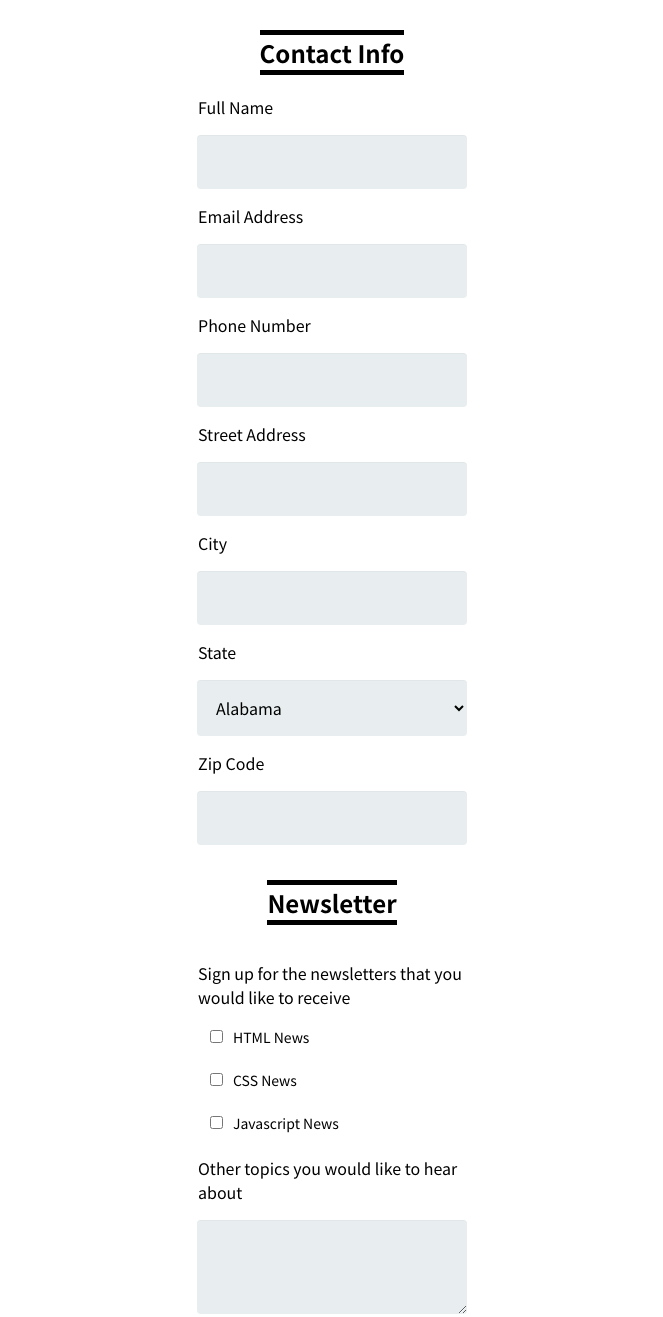
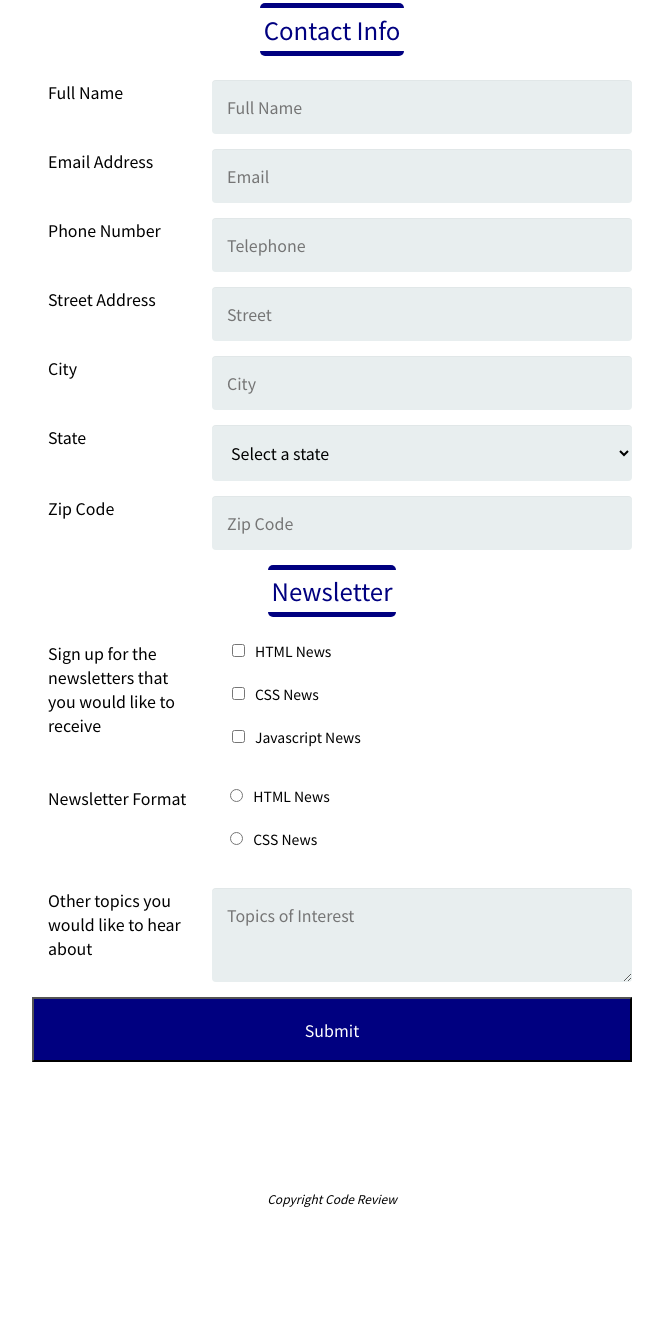
Before and after one commit to nickgitshub/treehouse-front-end-project-3, a plain HTML site: page index.html in a window 1280 px wide. Shown: the part 255-1572 px from the top of the page, without its empty margins (308-971 px from the left). After the commit the page ends 1474 px from the top, so only its background shows below. Drawn offline with Linux system fonts and the light colour scheme.

Commit message:
Final Edits
Final Edits

```diff
--- a/CSS/styles.css
+++ b/CSS/styles.css
@@ -9,8 +9,6 @@
 }
 
 body{
-	margin-block-start: 0em;
-    margin-block-end: 0em;
 	margin: 0em;
 	padding: 0em;
 	text-align: center;
@@ -43,12 +41,15 @@ form p{
 	text-align: left;
 }
 
-input{
-}
+textarea{
+	height: 4em;
+	width: 80%;
+	margin-bottom: 16px;
+	}
 
 input[type="text"],
 input[type="email"],
-input[type="telephone"],
+input[type="tel"],
 select,
 textarea{
 	border: none;
@@ -56,37 +57,46 @@ textarea{
 	margin: 0;
 	outline: 0;
 	padding: 15px;
-	width: 80%;
+	width: 95%;
 	background-color: #e8eeef;
   	color: black;
   	box-shadow: 0 1px 0 rgba(0,0,0,0.03) inset;
   	margin-bottom: 15px;
   	border-radius: 4px;
+  	transition: width .35s;
 }
 
-select{
-  width: 270px;
+input[type="text"]:focus,
+input[type="email"]:focus,
+input[type="tel"]:focus{
+	width: 100%;
+	box-shadow: 0 0 0 2px;
 }
 
-textarea{
-	height: 4em;
-	width: 80%;
-	}
+textarea:focus{
+	width: 100%;
+	box-shadow: 0 0 0 2px;
+}
 
-fieldset{
-	margin-inline-start: 0px;
-    margin-inline-end: 0px;
-    padding-block-start: 0em;
-    padding-inline-start: 0em;
-    padding-inline-end: 0em;
-    padding-block-end: 0em;
+select:focus{
+	width: calc(100% + 30px);
+	box-shadow: 0 0 0 2px;
 }
+
+
+select{
+  width: calc(100% + 30px);
+}
+
+
 
 label{
 	display: block;
 	margin-bottom: 1em;
 	text-align: left;
 	padding: 0 1em 0 1em;
+	max-width: 140px;
+	word-wrap: break-word;
 }
 
 button{
@@ -94,7 +104,7 @@ button{
 	padding: 19px 39px 18px 39px;
 	color: #FFF;
   	background-color: navy;
-  	width: 90%;
+  	width: 85%;
 
 }
 
@@ -104,15 +114,25 @@ h1{
 	font-size: 2em;
 }
 
-form h2{
-	border-top: 5px solid black;
-	border-bottom: 5px solid black;
+legend{
+	font-size: 1.5em;
+	margin-top: 1em;
+	margin-bottom: 1em;
+	border-top: 5px solid navy;
+	border-bottom: 5px solid navy;
+	color: navy;
+	padding: .15em;
+	border-radius: 5px;
 }
 
 
 footer{
 	text-align: center;
+	font-style: italic;
+	font-size: 12px;
+	margin-bottom: 1em;
 }
+
 
 /* =================================
  Classes and Wrappers
@@ -120,15 +140,16 @@ footer{
 
 
 .top-description{
-	margin-bottom: 0px;
-	margin-top: -4em;
-
+	margin-bottom: 1em;
+	margin-top: -2.5em;
+	background-color: lightgrey;
+	padding: 1em;
+	border-radius: .15em;
 }
 
 .contact-info input{
-	width: 80%;
 
-	}
+}
 
 
 .check{
@@ -143,12 +164,17 @@ footer{
 	font-size: 14px;
 }
 
+.news-field-wrapper{
+	margin: 0px 0px 16px 0px;
+}
+
 
 /*Main Wrapper*/
 
 .main-wrapper{
 	max-width: 300px;
 	margin: 10% auto;
+	display: inline-block;
 }
 
 
@@ -156,3 +182,70 @@ footer{
 /* =================================
   Media Queries
 ==================================== */
+
+@media (min-width: 768px){
+
+	fieldset{
+		width: 600px;
+	}
+
+	button{
+		width: 100%;
+	}
+
+
+	input[type="text"],
+	input[type="email"],
+	input[type="tel"],
+	select,
+	textarea{
+		width: 65%;
+	}
+
+	input[type="text"]:focus,
+	input[type="email"]:focus,
+	input[type="tel"]:focus{
+		width: 67%;
+	}
+
+	textarea:focus{
+		width: 66%;
+	}
+
+	select:focus{
+		width: calc(67% + 30px);
+	}
+
+
+	select{
+	  width: calc(65% + 30px);
+	}
+
+	.top-description{
+		margin-top: -5em;
+	}
+
+	.field-wrapper label{
+		float: left;
+	}
+
+	.field-wrapper input,
+	.field-wrapper select,
+	.field-wrapper textarea{
+		float: right;
+	}
+
+	.field-wrapper{
+		clear: left;
+		clear: right;
+	}
+
+	.main-wrapper{
+		max-width: 1200px;
+	}
+
+	.news-field-wrapper{
+		display: flex;
+	}
+
+}
--- a/index.html
+++ b/index.html
@@ -1,5 +1,5 @@
 <!DOCTYPE html>
-<html>
+<html lang="en">
 
 <head>
 	<meta charset="utf-8">
@@ -32,26 +32,37 @@
 
 				<fieldset>
 
-					<legend><h2>Contact Info</h2></legend>
+					<legend>Contact Info</legend>
 
+					<div class = "field-wrapper">
+						<label for="full-name">Full Name</label>
+						<input required type = "text" id="full-name" name="name" placeholder="Full Name">
+					</div>
 
-					<label for="full-name">Full Name</label>
-					<input type = "text" id="full-name" name="name">
+					<div class = "field-wrapper">
+						<label for="email-address">Email Address</label>
+						<input required type = "email" id="email-address" name="email" placeholder="Email">
+					</div>
 
-					<label for="email-address">Email Address</label>
-					<input type = "email" id="email-address" name="email">
+					<div class = "field-wrapper">
+						<label for="phone-number">Phone Number</label>
+						<input required type = "tel" id="phone-number" name="phone" placeholder="Telephone">
+					</div>
 
-					<label for="phone-number">Phone Number</label>
-					<input type = "telephone" id="phone-number" name="phone">
+					<div class = "field-wrapper">
+						<label for="street-address">Street Address</label>
+						<input type = "text" id="street-address" name="street" placeholder="Street">
+					</div>
 
-					<label for="street-address">Street Address</label>
-					<input type = "text" id="street-address" name="street">
+					<div class = "field-wrapper">
+						<label for="city">City </label>
+						<input type = "text" id="city" name="city" placeholder="City">
+					</div>
 
-					<label for="city">City </label>
-					<input type = "text" id="city" name="city">
-
+					<div class = "field-wrapper">
 						<label for="state">State</label>
-					<select id="state">
+						<select id="state" name="state-selection">
+							<option value="" disabled selected>Select a state</option>
 							<option value="AL">Alabama</option>
 							<option value="AK">Alaska</option>
 							<option value="AZ">Arizona</option>
@@ -104,9 +115,12 @@
 							<option value="WI">Wisconsin</option>
 							<option value="WY">Wyoming</option>
 						</select>
+					</div>
 
+					<div class = "field-wrapper">
 						<label for="zip-code">Zip Code</label>
-					<input type = "text" id="zip-code" name="zip">
+						<input type = "text" id="zip-code" name="zip" placeholder="Zip Code">
+					</div>
 
 				</fieldset>
 
@@ -115,25 +129,49 @@
 
 				<fieldset>
 
-					<legend><h2>Newsletter</h2></legend>
+					<legend>Newsletter</legend>
 
-					<p>Sign up for the newsletters that you would like to receive</p>
+					<div class ="news-field-wrapper ">
 
+						<label>Sign up for the newsletters that you would like to receive</label>
+
+						<div class="wrapped-checks">
 							<div class="check-wrap">
-						<input type = "checkbox" id="html-news" name="html"><label class="check" for="html-news"> HTML News </label>
+								<input type = "checkbox" id="html-news" value="html-news" name="newsletter-options"><label class="check"> HTML News </label>
 							</div>
 
 							<div class="check-wrap">
-						<input type = "checkbox" id="css-news" name="css"><label class="check" for="css-news"> CSS News </label>
+								<input type = "checkbox" id="css-news" value="css-news" name="newsletter-options"><label class="check" for="css-news"> CSS News </label>
 							</div>
 
 							<div class="check-wrap">
-						<input type = "checkbox" id="javascript-news" name="Javascript"><label class="check" for="javascript-news"> Javascript News </label>
+								<input type = "checkbox" id="javascript-news" value="javascript-news" name="newsletter-options"><label class="check" for="javascript-news"> Javascript News </label>
+							</div>
+						</div>
+					</div>
+
+					<div class ="news-field-wrapper ">
+
+						<label>Newsletter Format</label>
+
+						<div class="wrapped-checks">
+							<div class="check-wrap">
+								<input type = "radio" id="html-format" value= "html-format" name="newsletter-format"><label for="html-format" class="check"> HTML News </label>
+							</div>
+
+							<div class="check-wrap">
+								<input type = "radio" id="plain-text" value="plain-text" name="newsletter-format"><label for="plain-text" class="check"> CSS News </label>
+							</div>
+
+						</div>
 					</div>
 
 
+
+					<div class ="field-wrapper">
 						<label for = "topics">Other topics you would like to hear about</label>
-					<textarea id="topics" name="other-topics"></textarea>
+						<textarea id="topics" name="other-topics" placeholder="Topics of Interest"></textarea>
+					</div>
 
 					<button type="submit" value="Submit">Submit</button>
 
```
Lines whose indentation alone changed are shown as unchanged.
